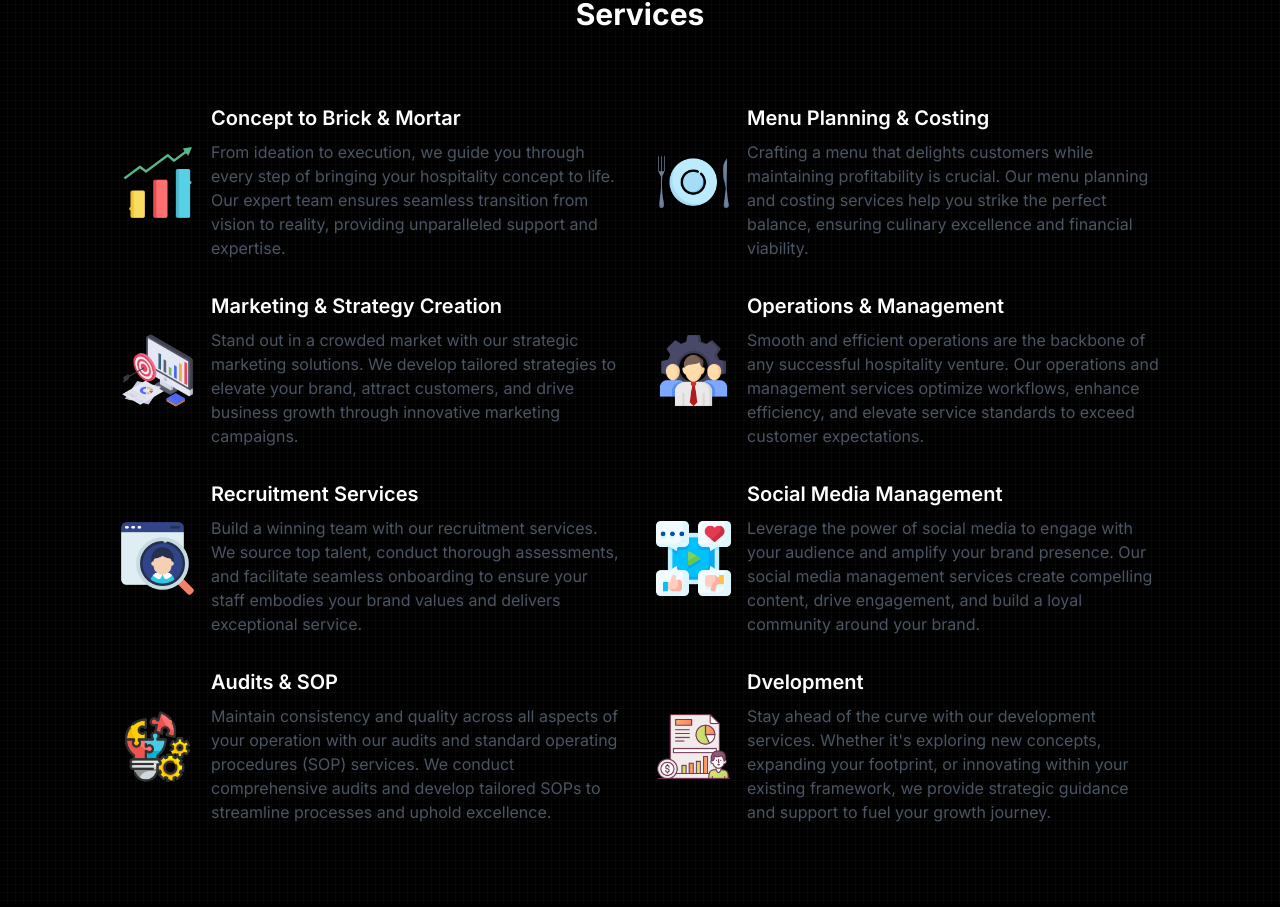
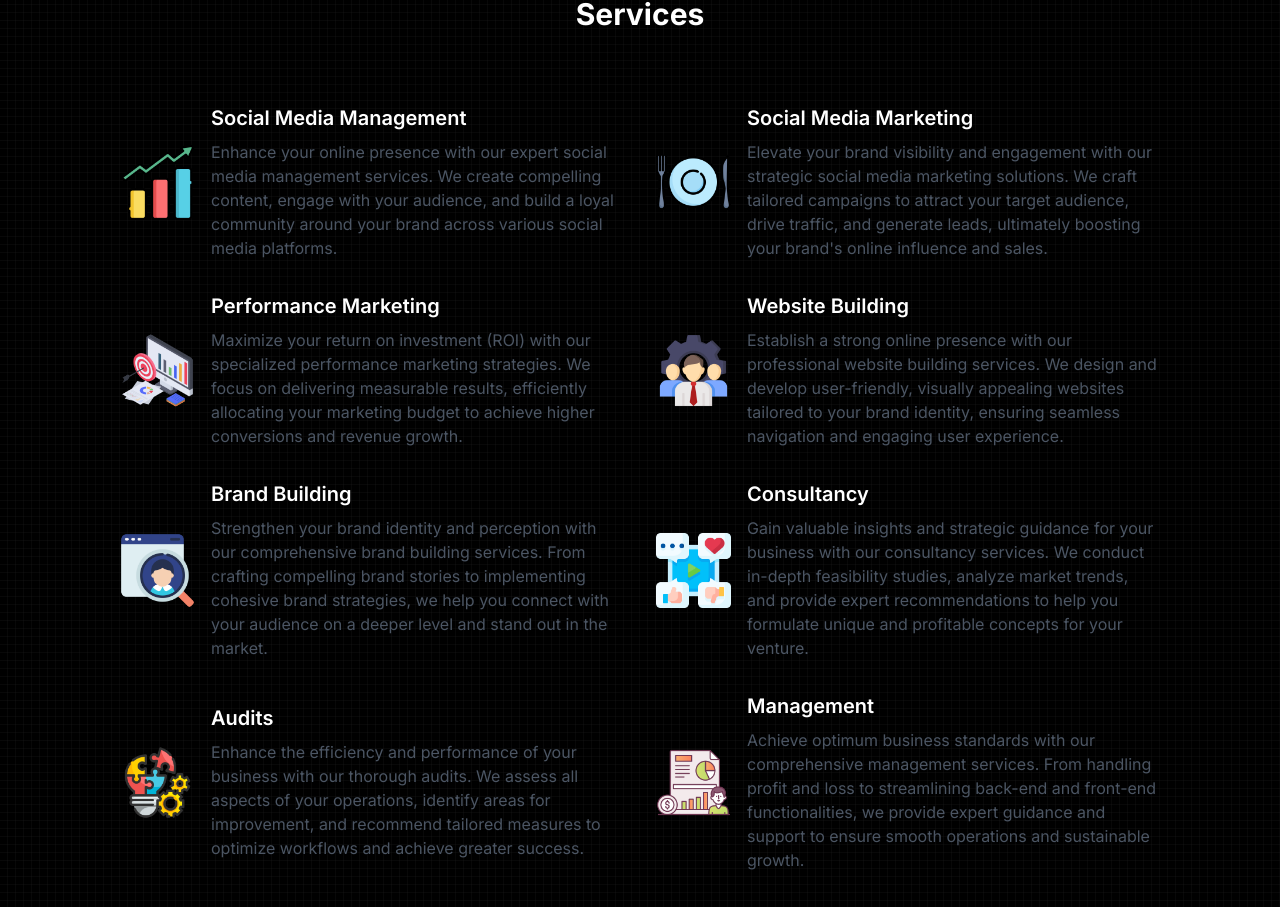
Before and after one commit to kanishkacodes/Thinkfluence, a Next.js app: page / in a window 1280 px wide. Shown: the part 2676-3583 px from the top of the page. Built offline with nearby package versions, Linux system fonts and the light colour scheme.

Commit message:
added content

```diff
--- a/src/components/NewServices.tsx
+++ b/src/components/NewServices.tsx
@@ -5,45 +5,56 @@ function NewServices() {
   const data = [
     {
       imageUrl: "/statistics.png",
-      heading: "Concept to Brick & Mortar",
-      paragraph: "From ideation to execution, we guide you through every step of bringing your hospitality concept to life. Our expert team ensures seamless transition from vision to reality, providing unparalleled support and expertise."
+      heading: "Social Media Management",
+      paragraph: "Enhance your online presence with our expert social media management services. We create compelling content, engage with your audience, and build a loyal community around your brand across various social media platforms."
     },
     {
       imageUrl: "/dinnerware.png",
-      heading: "Menu Planning & Costing",
-      paragraph: "Crafting a menu that delights customers while maintaining profitability is crucial. Our menu planning and costing services help you strike the perfect balance, ensuring culinary excellence and financial viability."
+      heading: "Social Media Marketing",
+      paragraph: "Elevate your brand visibility and engagement with our strategic social media marketing solutions. We craft tailored campaigns to attract your target audience, drive traffic, and generate leads, ultimately boosting your brand's online influence and sales."
     },
     {
       imageUrl: "/strategy-development.png",
-      heading: "Marketing & Strategy Creation",
-      paragraph: "Stand out in a crowded market with our strategic marketing solutions. We develop tailored strategies to elevate your brand, attract customers, and drive business growth through innovative marketing campaigns."
+      heading: "Performance Marketing",
+      paragraph: "Maximize your return on investment (ROI) with our specialized performance marketing strategies. We focus on delivering measurable results, efficiently allocating your marketing budget to achieve higher conversions and revenue growth."
     },
     {
       imageUrl: "/management.png",
-      heading: "Operations & Management",
-      paragraph: "Smooth and efficient operations are the backbone of any successful hospitality venture. Our operations and management services optimize workflows, enhance efficiency, and elevate service standards to exceed customer expectations."
+      heading: "Website Building",
+      paragraph: "Establish a strong online presence with our professional website building services. We design and develop user-friendly, visually appealing websites tailored to your brand identity, ensuring seamless navigation and engaging user experience."
     },
     {
       imageUrl: "/job-seeker.png",
-      heading: "Recruitment Services",
-      paragraph: "Build a winning team with our recruitment services. We source top talent, conduct thorough assessments, and facilitate seamless onboarding to ensure your staff embodies your brand values and delivers exceptional service."
+      heading: "Brand Building",
+      paragraph: "Strengthen your brand identity and perception with our comprehensive brand building services. From crafting compelling brand stories to implementing cohesive brand strategies, we help you connect with your audience on a deeper level and stand out in the market."
     },
     {
       imageUrl: "/social-media.png",
-      heading: "Social Media Management",
-      paragraph: "Leverage the power of social media to engage with your audience and amplify your brand presence. Our social media management services create compelling content, drive engagement, and build a loyal community around your brand."
+      heading: "Consultancy",
+      paragraph: "Gain valuable insights and strategic guidance for your business with our consultancy services. We conduct in-depth feasibility studies, analyze market trends, and provide expert recommendations to help you formulate unique and profitable concepts for your venture."
     },
     {
       imageUrl: "/problem-solving.png",
-      heading: "Audits & SOP",
-      paragraph: "Maintain consistency and quality across all aspects of your operation with our audits and standard operating procedures (SOP) services. We conduct comprehensive audits and develop tailored SOPs to streamline processes and uphold excellence."
+      heading: "Audits",
+      paragraph: "Enhance the efficiency and performance of your business with our thorough audits. We assess all aspects of your operations, identify areas for improvement, and recommend tailored measures to optimize workflows and achieve greater success."
     },
     {
       imageUrl: "/performance.png",
-      heading: "Dvelopment",
-      paragraph: "Stay ahead of the curve with our development services. Whether it's exploring new concepts, expanding your footprint, or innovating within your existing framework, we provide strategic guidance and support to fuel your growth journey."
+      heading: "Management",
+      paragraph: "Achieve optimum business standards with our comprehensive management services. From handling profit and loss to streamlining back-end and front-end functionalities, we provide expert guidance and support to ensure smooth operations and sustainable growth."
+    },
+    {
+      imageUrl: "/performance.png",
+      heading: "Concept Design",
+      paragraph: "Bring your vision to life with our customized turnkey concept design services. We tailor concepts based on feasibility reports, providing architectural and design support to create unique and captivating spaces that resonate with your target audience."
+    },
+    {
+      imageUrl: "/performance.png",
+      heading: "Architect and Interior",
+      paragraph: "Transform your space into a captivating environment with our architectural and interior design services. Our team offers a wide range of design solutions, from creating construction documents to managing projects, ensuring every detail reflects your brand's identity and enhances the customer experience."
     }
-  ];
+];
+
 
 
 
```
